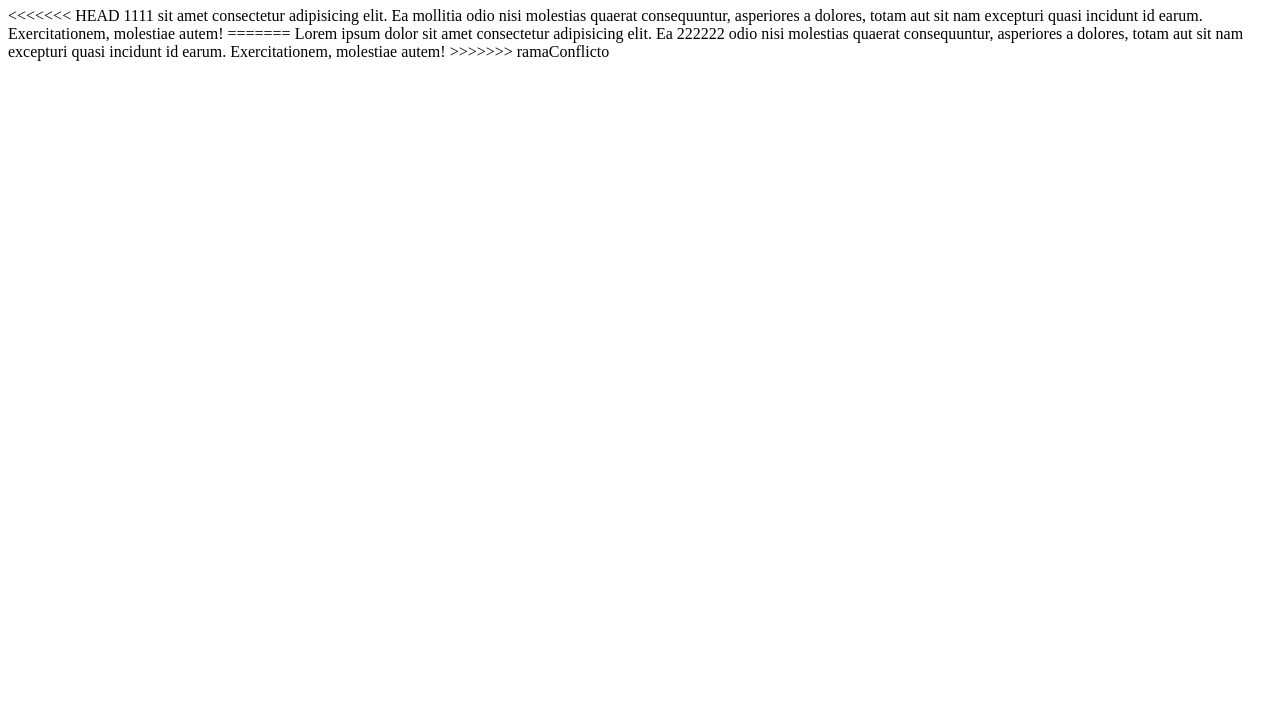
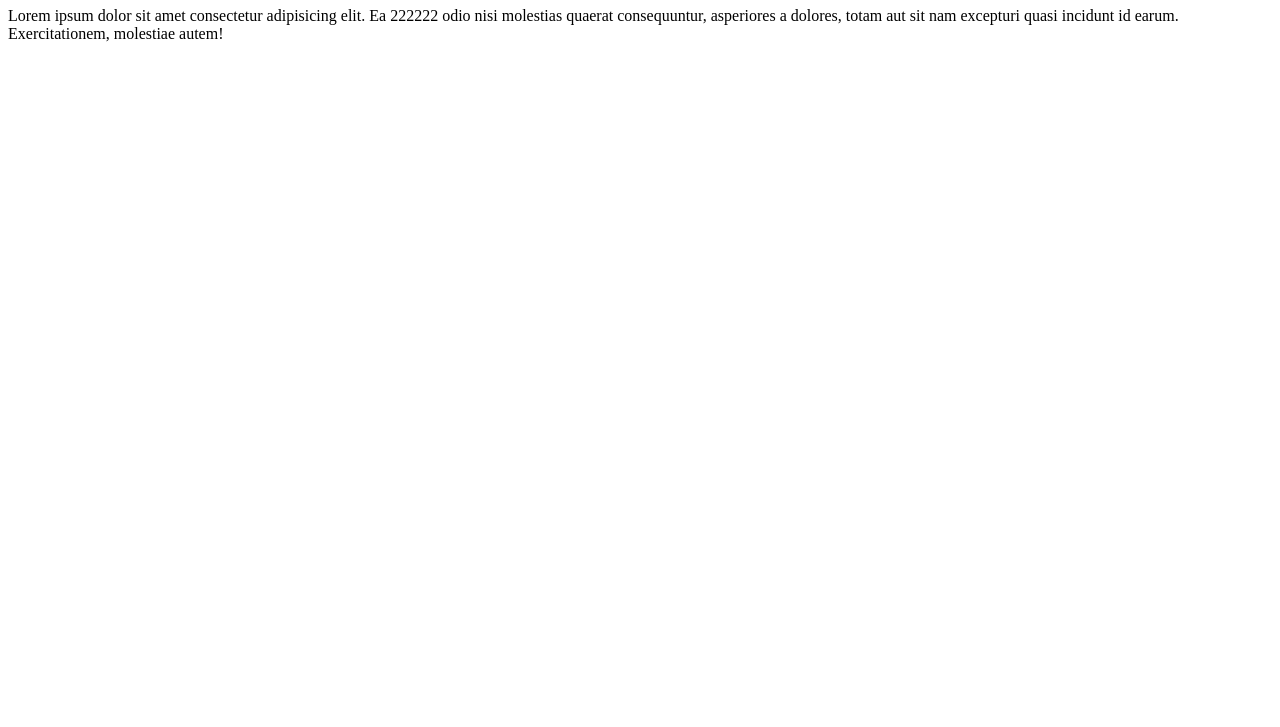
Before and after one commit to Yhosu/git-folder-example, a plain HTML site: page index.html in a window 1280 px wide. Shown: the part 73-800 px from the top of the page. Drawn offline with Linux system fonts and the light colour scheme.

Commit message:
cambios finales

```diff
--- a/index.html
+++ b/index.html
@@ -8,11 +8,7 @@
 <body>
     <h1>Hola desde HTML </h1>
     <p>
-<<<<<<< HEAD
-        1111 sit amet consectetur adipisicing elit. Ea mollitia odio nisi molestias quaerat consequuntur, asperiores a dolores, totam aut sit nam excepturi quasi incidunt id earum. Exercitationem, molestiae autem!
-=======
         Lorem ipsum dolor sit amet consectetur adipisicing elit. Ea 222222 odio nisi molestias quaerat consequuntur, asperiores a dolores, totam aut sit nam excepturi quasi incidunt id earum. Exercitationem, molestiae autem!
->>>>>>> ramaConflicto
     </p>
 </body>
 </html>
```
